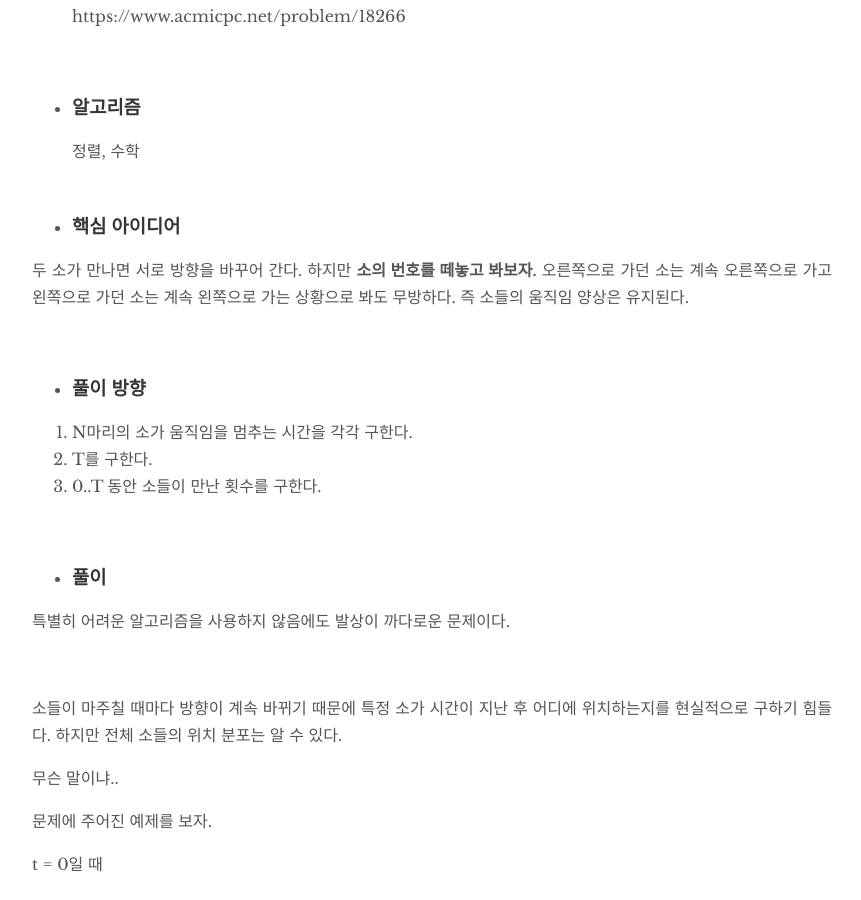
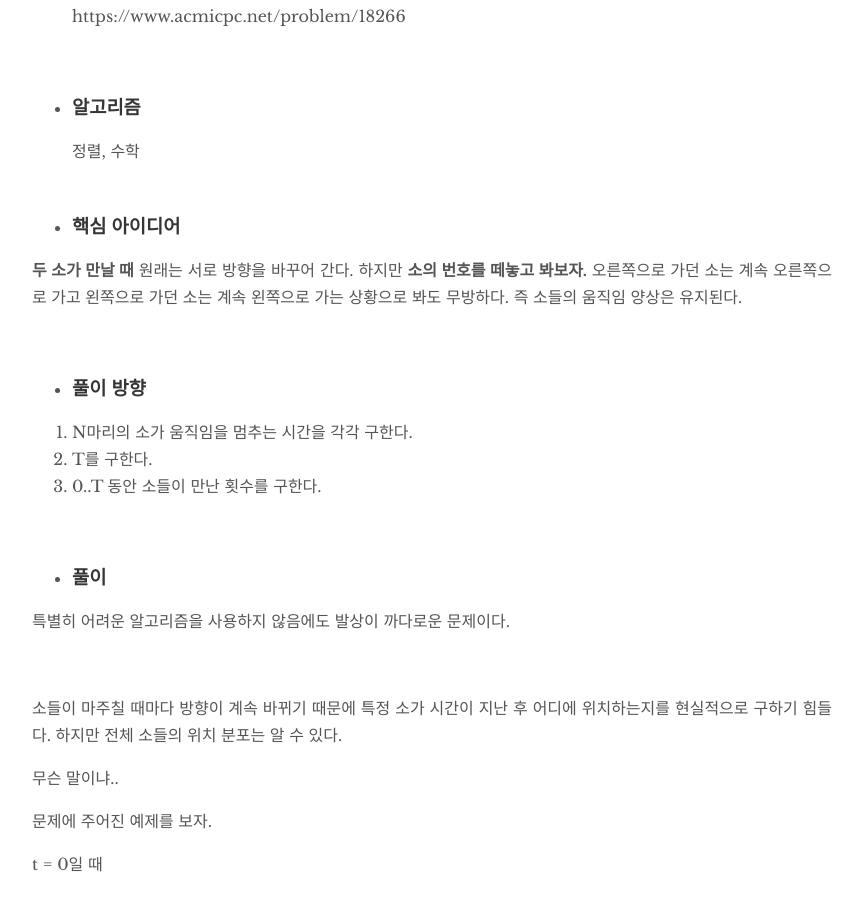
Before and after one commit to 1bin01/1bin01.github.io, a Jekyll site: the page built from _posts/2020-12-26-boj-18266.md, in a window 1280 px wide and 900 px high, scrolled down 423 px. Shown: the whole window, without its empty margins (208-1069 px from the left). Built offline with Jekyll 4.4.1, drawn with Linux system fonts in a browser that asks for light colours; comment, search, counter and statistics services are not loaded.

Commit message:
Update 2020-12-26-boj-18266.md

```diff
--- a/_posts/2020-12-26-boj-18266.md
+++ b/_posts/2020-12-26-boj-18266.md
@@ -18,7 +18,7 @@ tags: PS
 
 * ### 핵심 아이디어
 
-두 소가 만나면 서로 방향을 바꾸어 간다. 하지만 **소의 번호를 떼놓고 봐보자.** 오른쪽으로 가던 소는 계속 오른쪽으로 가고 왼쪽으로 가던 소는 계속 왼쪽으로 가는 상황으로 봐도 무방하다. 즉 소들의 움직임 양상은 유지된다.
+**두 소가 만날 때** 원래는 서로 방향을 바꾸어 간다. 하지만 **소의 번호를 떼놓고 봐보자.** 오른쪽으로 가던 소는 계속 오른쪽으로 가고 왼쪽으로 가던 소는 계속 왼쪽으로 가는 상황으로 봐도 무방하다. 즉 소들의 움직임 양상은 유지된다.
 
 <br>
 
```
